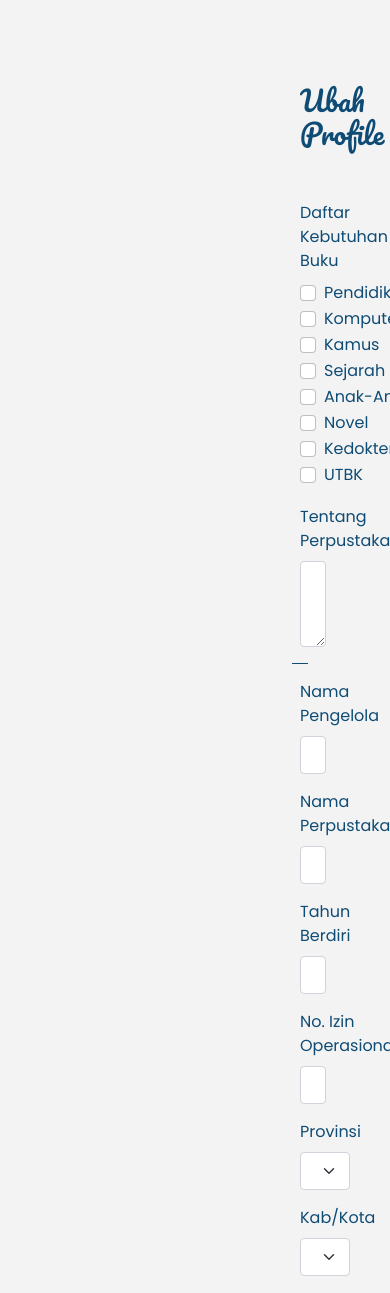
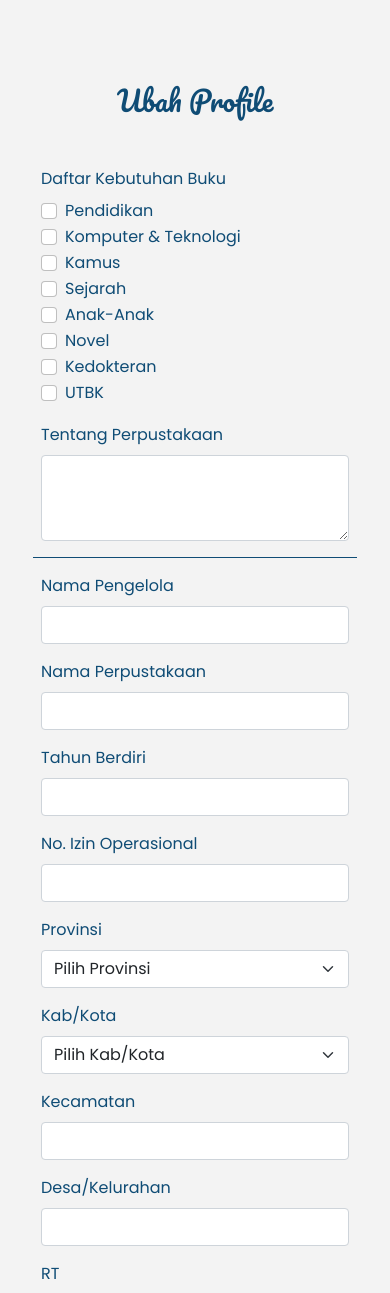
Before and after one commit to BOEBOE-Web/BOEBOE-Web_DonasiBuku, a PHP site: page /assets/ubahProfilePerpus.php in a window 390 px wide. Shown: the part 64-1357 px from the top of the page. Run offline with PHP 8.4, Linux system fonts and the light colour scheme; some libraries are stand-ins or nearby versions.

Commit message:
Update ubahProfilePerpus-responsive.css

```diff
--- a/web-pt1/css/ubahProfilePerpus-responsive.css
+++ b/web-pt1/css/ubahProfilePerpus-responsive.css
@@ -6,7 +6,9 @@
     .header img {
       margin: 10px 0;
     }
-
+    .change-profile{
+      padding: 100px 50px;
+    }
     .masuk {
       margin-right: 20px;
     }
@@ -24,7 +26,9 @@
     .navi {
       display: none;
     }
-
+    .change-profile{
+      padding: 100px 41px;
+    }
     .burgermenu {
       display: block;
     }
```
